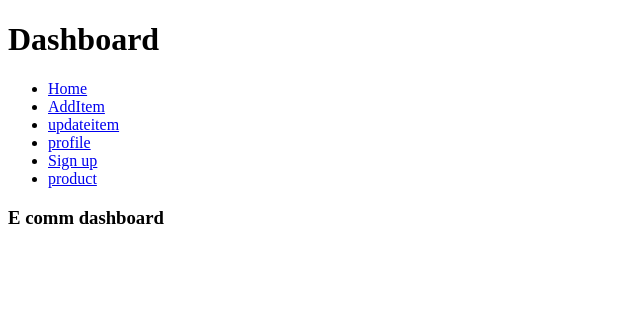
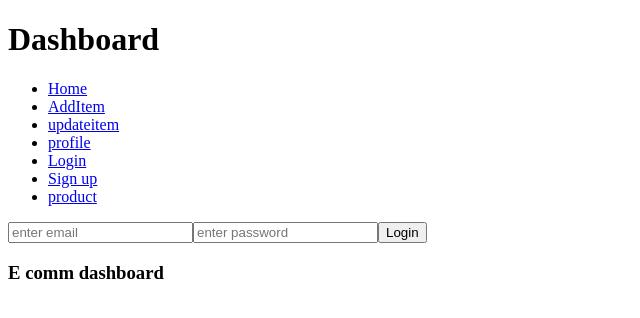
Before and after one commit to mayankdutta/trialFrontend, a React (Create React App) app: page /login in a window 1280 px wide. Shown: the top 318 px of the page, without its empty margins (0-640 px from the left). Built offline with nearby package versions, Linux system fonts and the light colour scheme.

Commit message:
login signup prepared

```diff
--- a/src/App.js
+++ b/src/App.js
@@ -4,6 +4,7 @@ import Footer from "./component/Footer";
 import Nav from "./component/Nav";
 import SignUp from "./component/SignUp";
 import PrivateComponent from "./component/PrivateComponent";
+import Login from "./component/Login";
 
 const App = () => {
     return (
@@ -20,6 +21,7 @@ const App = () => {
                         <Route path="/profile" element={""}/>
                     </Route>
                     <Route path="/signup" element={<SignUp/>}/>
+                    <Route path="/login" element={<Login/>}/>
                 </Routes>
             </BrowserRouter>
             <Footer/>
--- /dev/null
+++ b/src/component/Login.js
@@ -0,0 +1,63 @@
+import React, {useEffect, useState} from "react";
+import {useNavigate} from "react-router-dom";
+
+
+const Login = () => {
+    const [email, setEmail] = useState("");
+    const [password, setPassword] = useState("");
+    const navigate = useNavigate()
+
+    // to prevent the hack if someone types localhost:5000/login in the URL
+    useEffect(() => {
+        const auth = localStorage.getItem('user');
+        if (auth) navigate("/")
+    }, [])
+
+    const handleSubmit = async () => {
+        let result = await fetch("http://localhost:5000/login/", {
+            method: "post",
+            body: JSON.stringify({email, password}),
+            headers: {
+                "Content-Type": "application/json",
+            },
+        });
+
+        result = await result.json();
+
+        if (result.name) {
+            // we can't store json in local storage;
+            localStorage.setItem("user", JSON.stringify(result))
+            navigate("/");
+
+        } else {
+            alert("please enter correct details")
+        }
+        console.warn(result);
+    };
+    return (
+        <>
+            <input
+                placeholder="enter email"
+                type="text"
+                value={email}
+                onChange={(e) => {
+                    setEmail(e.target.value);
+                }}
+            />
+            <input
+                placeholder="enter password"
+                type="password"
+                value={password}
+                onChange={(e) => {
+                    setPassword(e.target.value);
+                }}
+            />
+            <button type="button" onClick={handleSubmit}>
+                {" "}
+                Login{" "}
+            </button>
+        </>
+    );
+};
+
+export default Login;
--- a/src/component/Nav.js
+++ b/src/component/Nav.js
@@ -1,5 +1,5 @@
 import React from "react";
-import { Link, useNavigate } from "react-router-dom";
+import {Link, useNavigate} from "react-router-dom";
 
 const Nav = () => {
     const auth = localStorage.getItem("user");
@@ -11,8 +11,7 @@ const Nav = () => {
         navigate("/signup");
         // navigate automatically re render
     };
-  return (
-    <>
+    return (<>
         <h1> Dashboard </h1>
         {/* anchor tag refreshes the pages, instead use react router*/}
         <ul>
@@ -28,21 +27,21 @@ const Nav = () => {
             <li>
                 <Link to="/profile"> profile </Link>
             </li>
-        <li>
-          {auth ? (
-            <Link to="/signup" onClick={logout}>
+            {auth ? (<li><Link to="/login" onClick={logout}>
                     Logout
-            </Link>
-          ) : (
-            <Link to="/signup"> Sign up</Link>
-          )}
-        </li>
+                </Link></li>) :
+
+                <>
+                    <li><Link to="/login"> Login</Link></li>
+                    <li><Link to="/signup"> Sign up</Link></li>
+                </>
+
+            }
             <li>
                 <Link to="/"> product </Link>
             </li>
         </ul>
-    </>
-  );
+    </>);
 };
 
 export default Nav;
```
Lines whose indentation alone changed are shown as unchanged.
